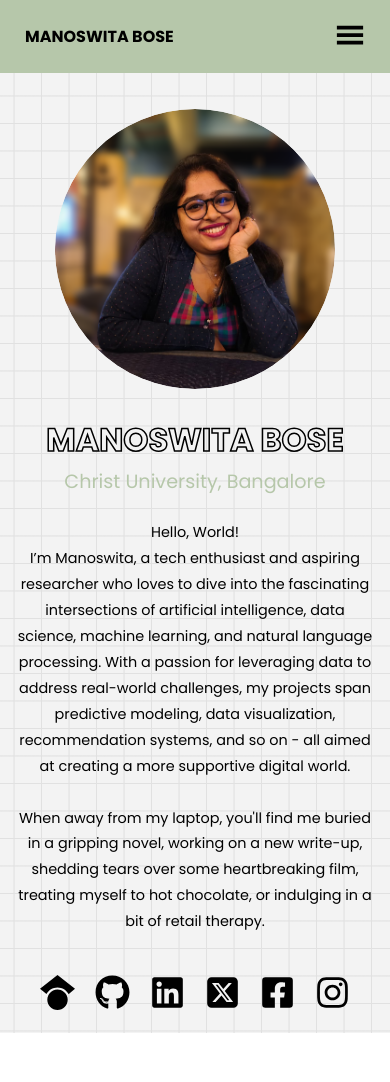
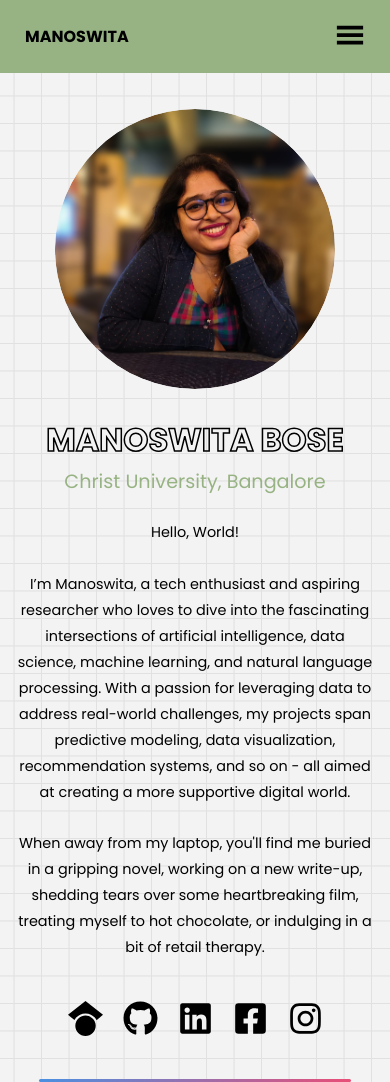
Before and after one commit to SUVAJIT-KARMAKAR/RESEARCH-PORTFOLIO, a React (Vite) app: page / in a window 390 px wide. Before the commit the page ends 1033 px from the top, so only its background shows below. Built offline with nearby package versions, Linux system fonts and the light colour scheme.

Commit message:
SUVAJITKARMAKAR | >Manoswita | Portfolio | HorizontalRule componenet added

```diff
--- a/src/App.css
+++ b/src/App.css
@@ -1,7 +1,7 @@
 /* src > App.css */
 :root {
     --white-background : #ffffff;
-    --primary-color : #B6C7AA;
+    --primary-color : #97b383;
     --primary-button : #A0937D;
     --secondary-button : #ffffff;
     --primary-text : #000000;
--- a/src/App.jsx
+++ b/src/App.jsx
@@ -4,12 +4,14 @@ import './App.css'
 // Components import
 import Navbar from "./components/Navbar/Navbar";
 import Banner from "./components/Banner/Banner";
+import HorizontalRule from"./components/HorizontalRule/HorizontalRule";
 
 const App = () => {
   return (
     <div class="container">
       <Navbar/>
       <Banner/>
+      <HorizontalRule/>
     </div>
   )
 }
--- a/src/components/Banner/Banner.jsx
+++ b/src/components/Banner/Banner.jsx
@@ -1,10 +1,9 @@
 // src > components > Banner > Banner.jsx
 import React from "react";
-import HeaderImage from "../../../public/Header-image.png";
+import HeaderImage from "../../assets/Header-image.png";
 import { FaGoogleScholar } from "react-icons/fa6";
 import { FaGithub } from "react-icons/fa";
 import { FaLinkedin } from "react-icons/fa6";
-import { FaSquareXTwitter } from "react-icons/fa6";
 import { FaFacebookSquare } from "react-icons/fa";
 import { FaInstagram } from "react-icons/fa6";
 
@@ -22,6 +21,7 @@ const Banner = () => {
                 <p className="banner-description">
                     Hello, World!
                     <br />
+                    <br />
                     I’m Manoswita, a tech enthusiast and aspiring researcher who loves to dive into the fascinating intersections of artificial intelligence, data science, machine learning, and natural language processing. With a passion for leveraging data to address real-world challenges, my projects span predictive modeling, data visualization, recommendation systems, and so on - all aimed at creating a more supportive digital world.
                     <br />
                     <br />
@@ -29,11 +29,10 @@ const Banner = () => {
                 </p>
                 <div className="banner-links">
                     <a href="#"><FaGoogleScholar size={35}/></a>
-                    <a href="#"><FaGithub size={35}/></a>
-                    <a href="#"><FaLinkedin size={35}/></a>
-                    <a href="#"><FaSquareXTwitter size={35}/></a>
-                    <a href="#"><FaFacebookSquare size={35}/></a>
-                    <a href="#"><FaInstagram size={35}/></a>
+                    <a href="https://github.com/manoswita-bose"><FaGithub size={35}/></a>
+                    <a href="https://www.linkedin.com/in/manoswita-bose-467061244/"><FaLinkedin size={35}/></a>
+                    <a href="https://www.facebook.com/bose.manoswita.2001"><FaFacebookSquare size={35}/></a>
+                    <a href="https://www.instagram.com/bose_manoswita/?igsh=MXhvZXkxMnk2cTMxYg%3D%3D#"><FaInstagram size={35}/></a>
                 </div>
             </div>
     </div>
--- /dev/null
+++ b/src/components/Experience/Experience.jsx
@@ -0,0 +1 @@
+// src > components > Experience > Experience.jsx
--- /dev/null
+++ b/src/components/Experience/Experience.modules.css
@@ -0,0 +1 @@
+/* src > components > Experience > Experience.modules.css */
--- /dev/null
+++ b/src/components/HorizontalRule/HorizontalRule.jsx
@@ -0,0 +1,10 @@
+// UTILITY COMPONENT
+import React from "react";
+import "./HorizontalRule.modules.css";
+
+const HorizontalRule = () => {
+    return (
+        <hr className="horizontal-rule"/>
+    )
+};
+export default HorizontalRule;
--- /dev/null
+++ b/src/components/HorizontalRule/HorizontalRule.modules.css
@@ -0,0 +1,25 @@
+/* UTILITY */
+.horizontal-rule {
+    border: none;
+    height: 5px;
+    border-radius: 2px;
+    background: linear-gradient(to right, #4a90e2, #e94e77);
+    margin: 20px auto;
+    width: 60%;
+    max-width: 600px;
+    transition: width 0.3s ease;
+}
+
+/* Responsive Adjustments */
+@media (max-width: 768px) {
+    .horizontal-rule {
+        width: 90%;
+    }
+}
+
+@media (max-width: 480px) {
+    .horizontal-rule {
+        width: 80%;
+        height: 3px;
+    }
+}
--- a/src/components/Navbar/Navbar.jsx
+++ b/src/components/Navbar/Navbar.jsx
@@ -15,7 +15,7 @@ const Navbar = () => {
 
     return (
         <header className="navbar">
-            <div className="navbar-text"> <h2> MANOSWITA BOSE </h2> </div>
+            <div className="navbar-text"> <h2> MANOSWITA </h2> </div>
             <nav className="navbar-links" ref={navigationRef}>
                 <a href="#"> EXPERIENCE </a>
                 <a href="#"> PUBLICATIONS </a>
```
Also changed, not shown: src/assets/Header-image.png (renamed from public/Header-image.png).
